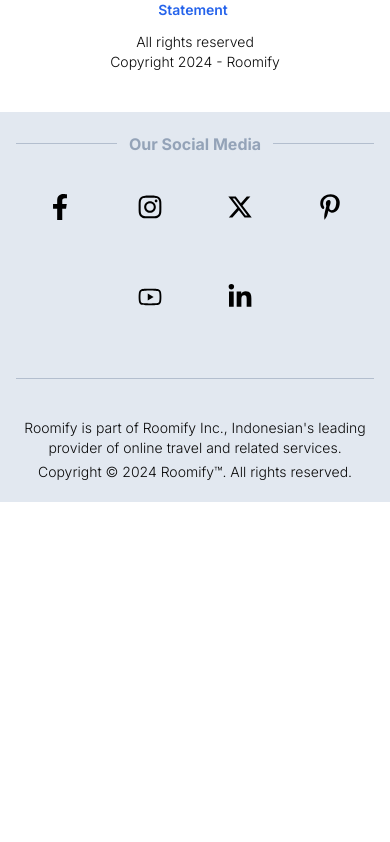
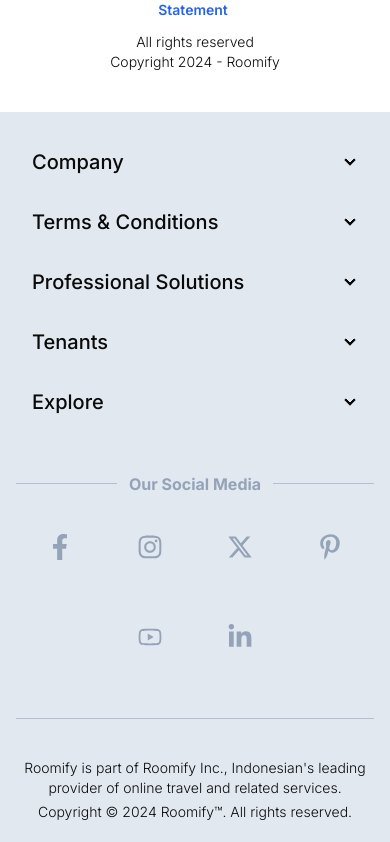
Before and after one commit to masdefry/jcwd300202, a Next.js app in the folder apps/web/: page /auth in a window 390 px wide. Shown: the part 1578-2420 px from the top of the page. Before the commit the page ends 2080 px from the top, so only its background shows below. Built offline with nearby package versions, Linux system fonts and the light colour scheme.

Commit message:
fix: resposive footer

```diff
--- a/apps/web/src/components/Footer.tsx
+++ b/apps/web/src/components/Footer.tsx
@@ -9,90 +9,139 @@ import { AiOutlineYoutube } from "react-icons/ai";
 import { FaLinkedinIn } from "react-icons/fa";
 import { IoIosArrowDown } from "react-icons/io";
 import { useState } from 'react';
+import FooterNav from '@/features/order/FooterNav';
+import FooterSocialMediaList from './FooterSocialMediaList';
 
 const Footer = () => {
 
-  const [ toggleNav, setToggleNav ] = useState([false])
-  // const switchToggleFooterNav = (index: number) => {
-  //   setToggleNav(state => {
-  //     if(state[index]) {
-  //       state[index] = 'rotate-180'
-  //     } else {
-  //       state[index] = 'rotate-0'
-  //     }
-  //     return state
-  //   })
-  //   console.log(toggleNav[index])
-  // }
+  const footerNavMenu = [
+    {
+      title:'Company',
+      navlist: [
+        {
+          title:'Roomify Group',
+          url:''
+        },
+        {
+          title:'Management',
+          url:''
+        },
+        {
+          title:'Career',
+          url:''
+        },
+        {
+          title:`SDG's`,
+          url:''
+        },
+      ]
+    },
+    {
+      title:'Terms & Conditions',
+      navlist: [
+        {
+          title:'Terms & Conditions',
+          url:''
+        },
+        {
+          title:'Privacy & Cookies',
+          url:''
+        },
+        {
+          title:'Tenant Issues',
+          url:''
+        },
+        {
+          title:'Modern Slavery Statement',
+          url:''
+        },
+        {
+          title:'Declaration of Human Rights',
+          url:''
+        },
+      ]
+    },
+    {
+      title:'Professional Solutions',
+      navlist: [
+        {
+          title:'Bussiness Travel',
+          url:''
+        },
+        {
+          title:'Meetings & Events',
+          url:''
+        },
+        {
+          title:'Travel Professional',
+          url:''
+        },
+
+      ]
+    },
+    {
+      title:'Tenants',
+      navlist: [
+        {
+          title:'Login as Tenant',
+          url:''
+        },
+        {
+          title:'Tenant Assistance',
+          url:''
+        },
+        {
+          title:'Register Your Property',
+          url:''
+        },
+        {
+          title:'Be Our Affiliate Partner',
+          url:''
+        },
+
+      ]
+    },
+    {
+      title:'Explore',
+      navlist: [
+        {
+          title:'Jakarta',
+          url:''
+        },
+        {
+          title:'Surabaya',
+          url:''
+        },
+        {
+          title:'Bandung',
+          url:''
+        },
+        {
+          title:'Tangerang',
+          url:''
+        },
+        {
+          title:'South Tangerang',
+          url:''
+        },
+
+      ]
+    }
+  ]
 
   return (
     <footer className='bg-slate-200 lg:px-16 md:px-12 sm:px-8 px-4 py-5 flex flex-col gap-10'>
-      <section className='hidden md:grid md:grid-cols-3 lg:grid-cols-5 md:gap-10 justify-between'>
-        <div className='w-full flex flex-col items-start'>
-          <h1 className='text-xl font-bold mb-5'>Company</h1>
-          <ul className="md:flex flex-col hidden">
-            <li className='transition duration-150 py-2 w-full origin-left hover:scale-110 active:text-blue-600 active:scale-100 hover:cursor-pointer font-light text-base'>Roomify Group</li>
-            <li className='transition duration-150 py-2 w-full origin-left hover:scale-110 active:text-blue-600 active:scale-100 hover:cursor-pointer font-light text-base'>Management</li>
-            <li className='transition duration-150 py-2 w-full origin-left hover:scale-110 active:text-blue-600 active:scale-100 hover:cursor-pointer font-light text-base'>Career</li>
-            <li className='transition duration-150 py-2 w-full origin-left hover:scale-110 active:text-blue-600 active:scale-100 hover:cursor-pointer font-light text-base'>SDG's</li>
-          </ul>
-        </div>
-        <div className='w-full flex flex-col items-start'>
-          <h1 className='text-xl font-bold mb-5'>Terms & Conditions</h1>
-          <ul className="md:flex flex-col hidden">
-            <li className='transition duration-150 py-2 w-full origin-left hover:scale-110 active:text-blue-600 active:scale-100 hover:cursor-pointer font-light text-base'>Terms & Conditions</li>
-            <li className='transition duration-150 py-2 w-full origin-left hover:scale-110 active:text-blue-600 active:scale-100 hover:cursor-pointer font-light text-base'>Privacy & Cookies</li>
-            <li className='transition duration-150 py-2 w-full origin-left hover:scale-110 active:text-blue-600 active:scale-100 hover:cursor-pointer font-light text-base'>Tenant Issues</li>
-            <li className='transition duration-150 py-2 w-full origin-left hover:scale-110 active:text-blue-600 active:scale-100 hover:cursor-pointer font-light text-base'>Modern Slavery Statement</li>
-            <li className='transition duration-150 py-2 w-full origin-left hover:scale-110 active:text-blue-600 active:scale-100 hover:cursor-pointer font-light text-base'>Declaration of Human Rights</li>
-          </ul>
-        </div>
-        <div className='w-full flex flex-col items-start'>
-          <h1 className='text-xl font-bold mb-5'>Professional Solutions</h1>
-          <ul className="md:flex flex-col hidden">
-            <li className='transition duration-150 py-2 w-full origin-left hover:scale-110 active:text-blue-600 active:scale-100 hover:cursor-pointer font-light text-base'>Bussiness Travel</li>
-            <li className='transition duration-150 py-2 w-full origin-left hover:scale-110 active:text-blue-600 active:scale-100 hover:cursor-pointer font-light text-base'>Meetings & Events</li>
-            <li className='transition duration-150 py-2 w-full origin-left hover:scale-110 active:text-blue-600 active:scale-100 hover:cursor-pointer font-light text-base'>Travel Professional</li>
-          </ul>
-        </div>
-        <div className='w-full flex flex-col items-start'>
-          <h1 className='text-xl font-bold mb-5'>Tenants</h1>
-          <ul className="md:flex flex-col hidden">
-            <li className='transition duration-150 py-2 w-full origin-left hover:scale-110 active:text-blue-600 active:scale-100 hover:cursor-pointer font-light text-base'>Login as Tenant</li>
-            <li className='transition duration-150 py-2 w-full origin-left hover:scale-110 active:text-blue-600 active:scale-100 hover:cursor-pointer font-light text-base'>Tenant Assistance</li>
-            <li className='transition duration-150 py-2 w-full origin-left hover:scale-110 active:text-blue-600 active:scale-100 hover:cursor-pointer font-light text-base'>Register Your Property</li>
-            <li className='transition duration-150 py-2 w-full origin-left hover:scale-110 active:text-blue-600 active:scale-100 hover:cursor-pointer font-light text-base'>Be Our Affiliate Partner</li>
-          </ul>
-        </div>
-        <div className='w-full flex flex-col items-start'>
-          <h1 className='text-xl font-bold mb-5'>Explore</h1>
-          <ul className="md:flex flex-col hidden">
-            <li className='transition duration-150 py-2 w-full origin-left hover:scale-110 active:text-blue-600 active:scale-100 hover:cursor-pointer font-light text-base'>Jakarta</li>
-            <li className='transition duration-150 py-2 w-full origin-left hover:scale-110 active:text-blue-600 active:scale-100 hover:cursor-pointer font-light text-base'>Surabaya</li>
-            <li className='transition duration-150 py-2 w-full origin-left hover:scale-110 active:text-blue-600 active:scale-100 hover:cursor-pointer font-light text-base'>Bandung</li>
-            <li className='transition duration-150 py-2 w-full origin-left hover:scale-110 active:text-blue-600 active:scale-100 hover:cursor-pointer font-light text-base'>Tangerang</li>
-            <li className='transition duration-150 py-2 w-full origin-left hover:scale-110 active:text-blue-600 active:scale-100 hover:cursor-pointer font-light text-base'>South Tangerang</li>
-          </ul>
-        </div>
-      </section>
+      <FooterNav footerNavMenu={footerNavMenu}/>
       <div className='flex items-center'>
         <div className='h-[0.5px] lg:hidden w-full bg-slate-400 bg-opacity-60'></div>
         <h1 className='lg:text-2xl font-bold min-w-max text-slate-400 lg:pr-6 px-3'>Our Social Media</h1>
         <div className='h-[0.5px] w-full bg-slate-400 bg-opacity-60'></div>
       </div>
-      <section className='flex justify-center items-center mt-[-30px]'>
-        <ul className='flex flex-wrap justify-center gap-2'>
-          <li className='p-7 text-black transition duration-150 active:scale-110 hover:scale-150 hover:text-blue-600'><FaFacebookF size={26}/></li>
-          <li className='p-7 text-black transition duration-150 active:scale-110 hover:scale-150 hover:text-red-400'><FaInstagram size={26}/></li>
-          <li className='p-7 text-black transition duration-150 active:scale-110 hover:scale-150 hover:text-gray-900'><FaXTwitter size={26}/></li>
-          <li className='p-7 text-black transition duration-150 active:scale-110 hover:scale-150 hover:text-red-600'><FaPinterestP size={26}/></li>
-          <li className='p-7 text-black transition duration-150 active:scale-110 hover:scale-150 hover:text-red-600'><AiOutlineYoutube size={26}/></li>
-          <li className='p-7 text-black transition duration-150 active:scale-110 hover:scale-150 hover:text-blue-600'><FaLinkedinIn size={26}/></li>
-        </ul>
-      </section>
+      <FooterSocialMediaList />
       <div className='flex items-center'>
         <div className='h-[0.5px] w-full bg-slate-400 bg-opacity-60'></div>
       </div>
+
       <section className='text-center text-sm sm:text-base font-light flex flex-col justify-center items-center gap-1'>
         <p>Roomify is part of Roomify Inc., Indonesian's leading provider of online travel and related services.</p>
         <p>Copyright © 2024 Roomify™. All rights reserved.</p>
```
